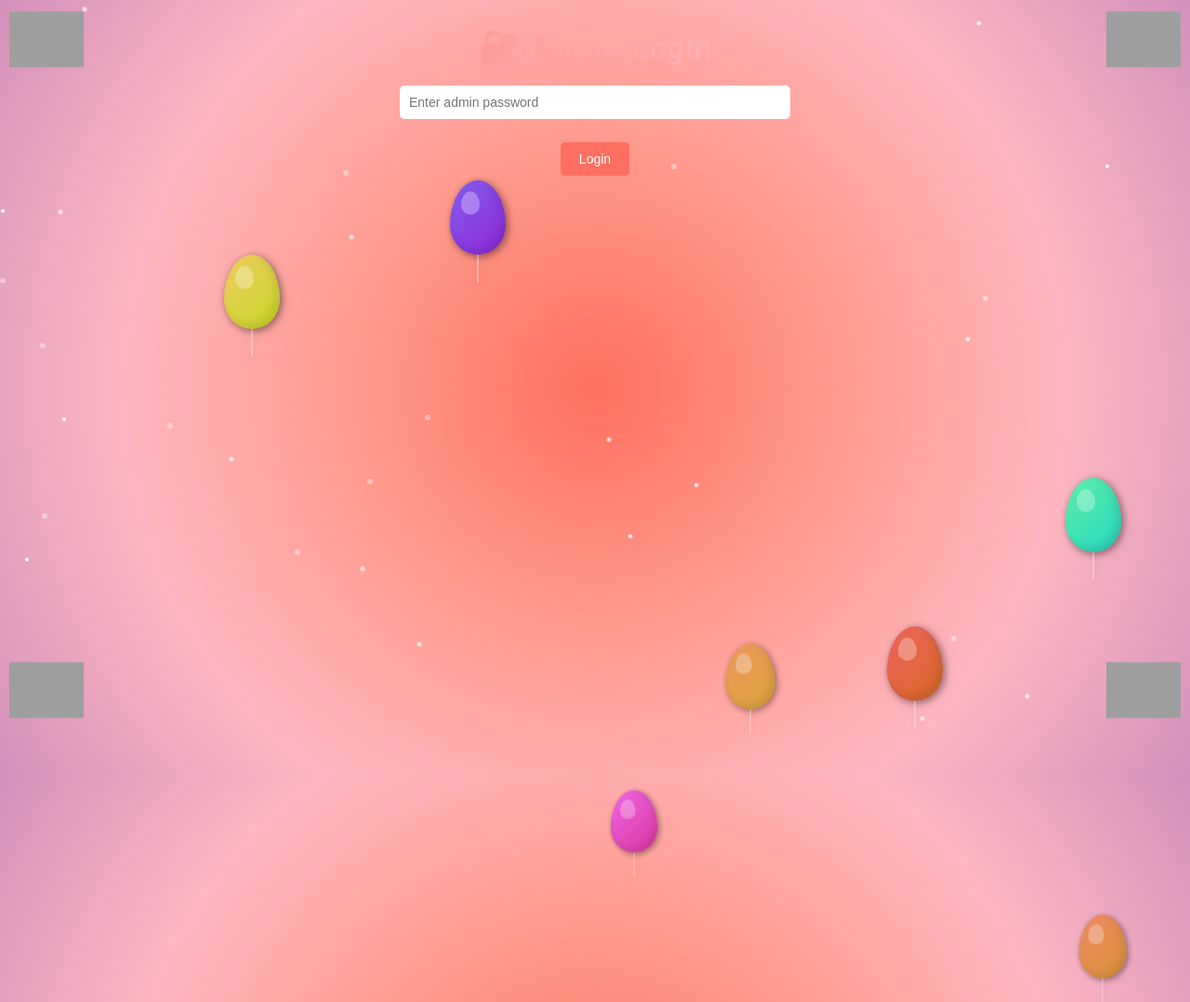
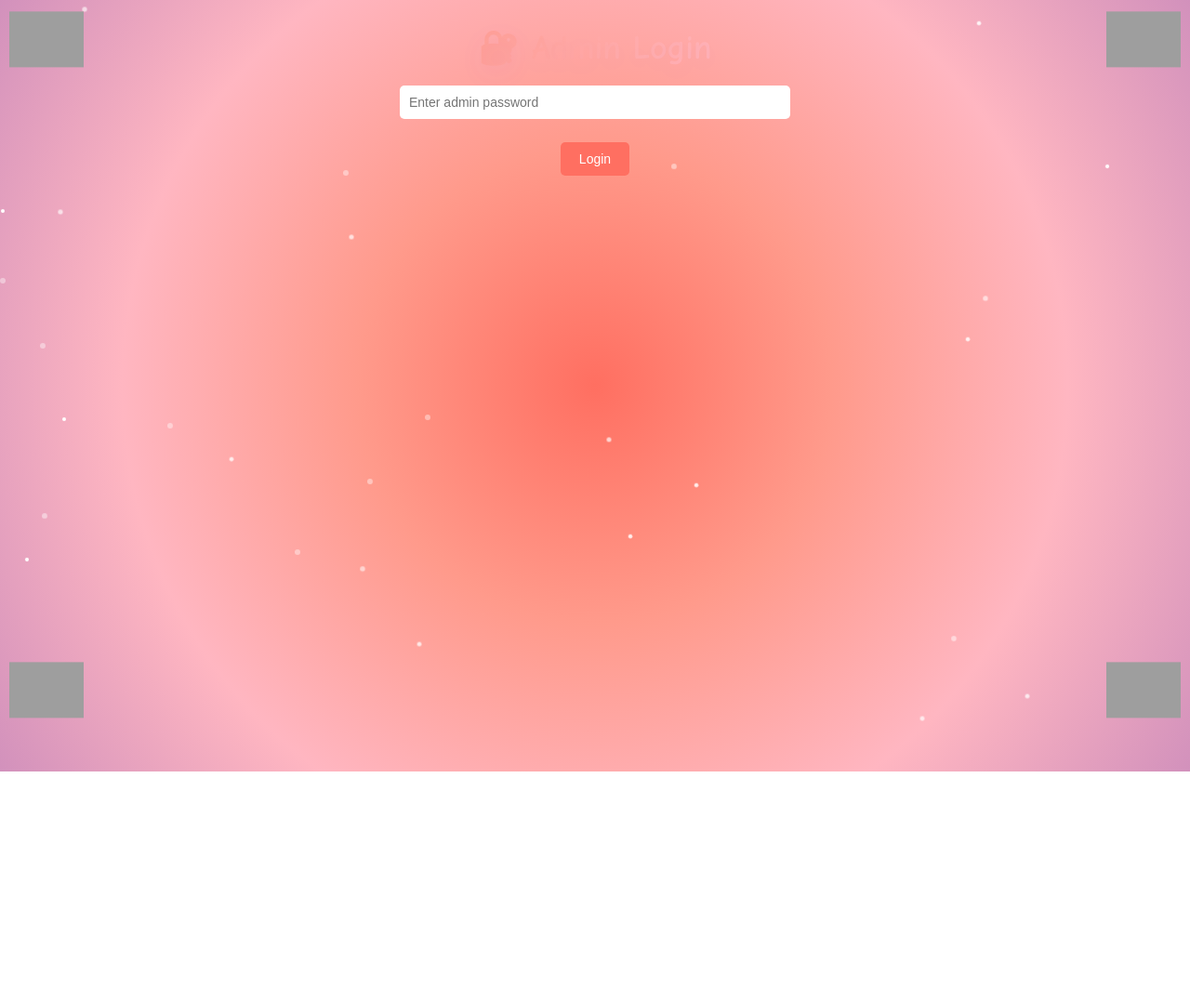
Before and after one commit to khurrampervaiz415-star/secretchat, a website: page admin.html in a window 1280 px wide. Shown: the top 1078 px of the page at 93% size. After the commit the page ends 830 px from the top, so only its background shows below. Drawn offline with Linux system fonts and the light colour scheme; no server answers; grey boxes are pictures that could not be loaded.

Commit message:
removed ballon from admin

```diff
--- a/admin.html
+++ b/admin.html
@@ -191,26 +191,8 @@
       }
     }
 
-    // Generate floating balloons
-    function createBalloons(count = 8) {
-      for (let i = 0; i < count; i++) {
-        const balloon = document.createElement("div");
-        balloon.classList.add("balloon");
-        balloon.style.left = Math.random() * 100 + "vw";
-        // Use brighter, more visible colors
-        const hue = Math.random() * 360;
-        balloon.style.background = `linear-gradient(135deg, hsl(${hue}, 80%, 65%), hsl(${hue + 20}, 70%, 50%))`;
-        balloon.style.animationDuration = (12 + Math.random() * 10) + "s";
-        balloon.style.animationDelay = (Math.random() * 20) + "s";
-        // Add some visual effects
-        balloon.style.filter = 'drop-shadow(2px 2px 4px rgba(0,0,0,0.3))';
-        document.body.appendChild(balloon);
-      }
-    }
-
     window.onload = () => {
       createStars();
-      createBalloons();
       loadCurrentQuestion();
     };
   </script>
```
